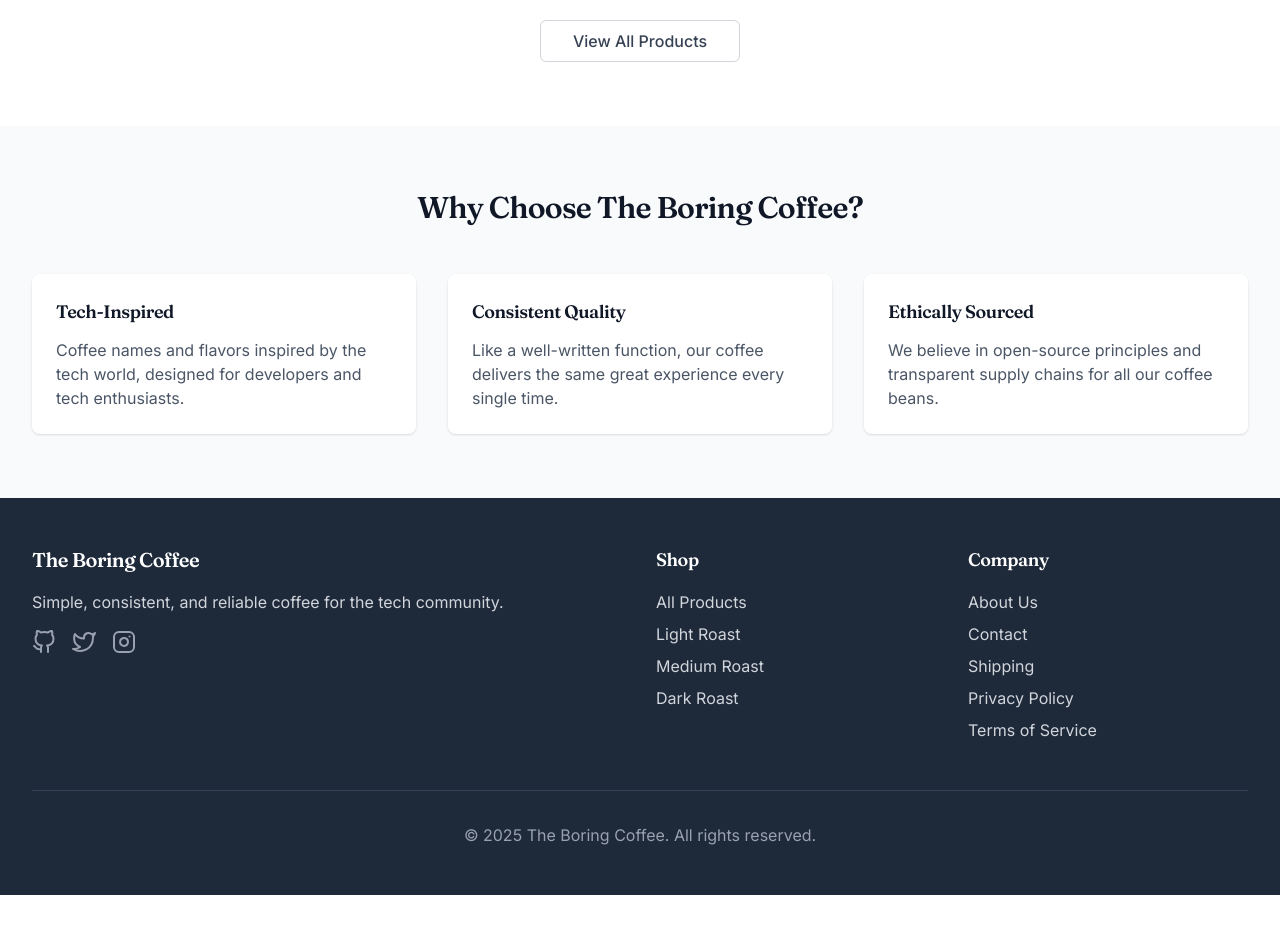
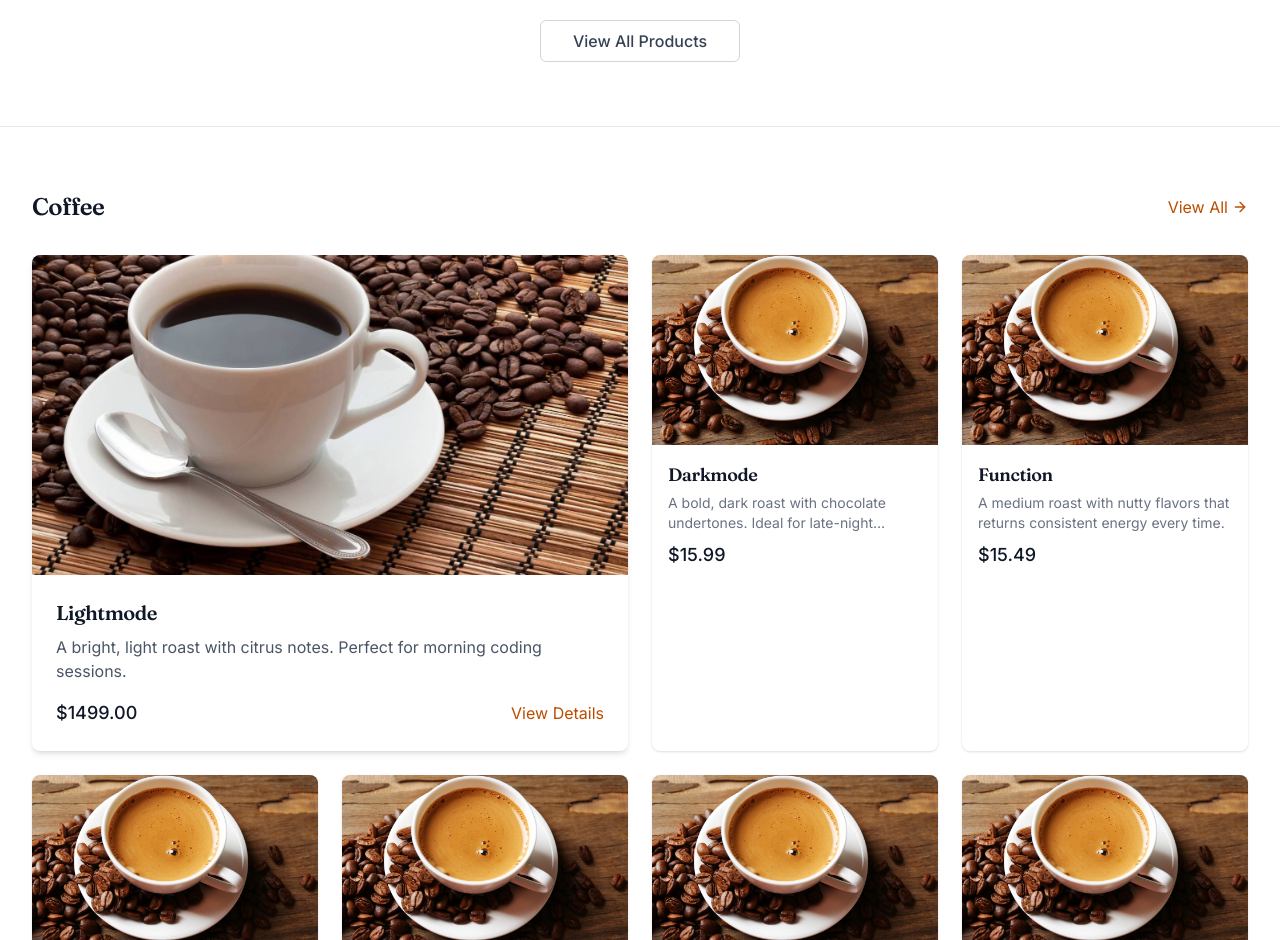
Before and after one commit to danghaonhien/the-boring-coffee, a Next.js app: page / in a window 1280 px wide. Shown: the part 1860-2800 px from the top of the page. Before the commit the page ends 2755 px from the top, so only its background shows below. Built offline with nearby package versions, Linux system fonts and the light colour scheme; a web font is replaced by a local one.

Commit message:
added 2 sections

```diff
--- a/src/app/page.tsx
+++ b/src/app/page.tsx
@@ -2,6 +2,7 @@ import Link from 'next/link';
 import { products } from '../data/products';
 import ProductGrid from '../components/products/ProductGrid';
 import ProductSlider from '../components/products/ProductSlider';
+import CategoryProductGrid from '../components/products/CategoryProductGrid';
 
 export default function Home() {
   // Get featured products (first 3)
@@ -9,6 +10,12 @@ export default function Home() {
 
   // Get new products (Lightmode and Darkmode)
   const newProducts = products.filter(p => p.id === '1' || p.id === '2');
+
+  // Get coffee products
+  const coffeeProducts = products.filter(p => p.category === 'coffee');
+
+  // Get coffee kit products
+  const coffeeKitProducts = products.filter(p => p.category === 'coffee-kit');
 
   return (
     <div>
@@ -28,7 +35,7 @@ export default function Home() {
           <div className="mt-10">
             <Link
               href="/products"
-              className="inline-block bg-indigo-600 border border-transparent rounded-md py-3 px-8 font-medium text-white hover:bg-indigo-700"
+              className="inline-block bg-amber-700 border border-transparent rounded-md py-3 px-8 font-medium text-white hover:bg-amber-800 transition-colors duration-200"
             >
               Shop Now
             </Link>
@@ -39,15 +46,15 @@ export default function Home() {
       {/* New products slider section */}
       <div className="max-w-7xl mx-auto px-4 sm:px-6 lg:px-8 py-16 border-b border-gray-200">
         <div className="flex justify-between items-center mb-8">
-          <h2 className="text-3xl font-extrabold text-gray-900">New Products</h2>
+          <h2 className="text-3xl font-display font-bold text-gray-900">New Products</h2>
           <p className="text-gray-500">Drag to explore</p>
         </div>
         <ProductSlider products={newProducts} />
       </div>
 
       {/* Featured products section */}
-      <div className="max-w-7xl mx-auto px-4 sm:px-6 lg:px-8 py-16">
-        <h2 className="text-3xl font-extrabold text-gray-900 mb-8">Featured Products</h2>
+      <div className="max-w-7xl mx-auto px-4 sm:px-6 lg:px-8 py-16 border-b border-gray-200">
+        <h2 className="text-3xl font-display font-bold text-gray-900 mb-8">Featured Products</h2>
         <ProductGrid products={featuredProducts} />
         <div className="mt-12 text-center">
           <Link
@@ -59,25 +66,39 @@ export default function Home() {
         </div>
       </div>
 
+      {/* Coffee section */}
+      <CategoryProductGrid
+        products={coffeeProducts}
+        title="Coffee"
+        viewAllLink="/products?category=coffee"
+      />
+
+      {/* Coffee Kit section */}
+      <CategoryProductGrid
+        products={coffeeKitProducts}
+        title="Coffee Kit"
+        viewAllLink="/products?category=coffee-kit"
+      />
+
       {/* Features section */}
       <div className="bg-gray-50">
         <div className="max-w-7xl mx-auto px-4 sm:px-6 lg:px-8 py-16">
-          <h2 className="text-3xl font-extrabold text-gray-900 text-center mb-12">Why Choose The Boring Coffee?</h2>
+          <h2 className="text-3xl font-display font-bold text-gray-900 text-center mb-12">Why Choose The Boring Coffee?</h2>
           <div className="grid grid-cols-1 md:grid-cols-3 gap-8">
             <div className="bg-white p-6 rounded-lg shadow-sm">
-              <h3 className="text-lg font-semibold text-gray-900 mb-3">Tech-Inspired</h3>
+              <h3 className="text-lg font-serif font-semibold text-gray-900 mb-3">Tech-Inspired</h3>
               <p className="text-gray-600">
                 Coffee names and flavors inspired by the tech world, designed for developers and tech enthusiasts.
               </p>
             </div>
             <div className="bg-white p-6 rounded-lg shadow-sm">
-              <h3 className="text-lg font-semibold text-gray-900 mb-3">Consistent Quality</h3>
+              <h3 className="text-lg font-serif font-semibold text-gray-900 mb-3">Consistent Quality</h3>
               <p className="text-gray-600">
                 Like a well-written function, our coffee delivers the same great experience every single time.
               </p>
             </div>
             <div className="bg-white p-6 rounded-lg shadow-sm">
-              <h3 className="text-lg font-semibold text-gray-900 mb-3">Ethically Sourced</h3>
+              <h3 className="text-lg font-serif font-semibold text-gray-900 mb-3">Ethically Sourced</h3>
               <p className="text-gray-600">
                 We believe in open-source principles and transparent supply chains for all our coffee beans.
               </p>
--- /dev/null
+++ b/src/components/products/CategoryProductGrid.tsx
@@ -0,0 +1,102 @@
+'use client';
+
+import { useState } from 'react';
+import Link from 'next/link';
+import Image from 'next/image';
+import { Product } from '../../types/database.types';
+import ProductCard from './ProductCard';
+import { FiArrowRight } from 'react-icons/fi';
+
+type CategoryProductGridProps = {
+  products: Product[];
+  title: string;
+  viewAllLink: string;
+  initialCount?: number;
+};
+
+export default function CategoryProductGrid({
+  products,
+  title,
+  viewAllLink,
+  initialCount = 7 // Default to 7 items (1 featured + 6 regular in first 3 rows)
+}: CategoryProductGridProps) {
+  const [showMore, setShowMore] = useState(false);
+
+  // If no products, don't render anything
+  if (!products || products.length === 0) {
+    return null;
+  }
+
+  // Featured product is the first one
+  const featuredProduct = products[0];
+
+  // The rest of the products
+  const restProducts = products.slice(1);
+
+  // Determine the number of products to display initially
+  const displayProducts = showMore ? restProducts : restProducts.slice(0, initialCount - 1);
+
+  const hasMoreProducts = restProducts.length > initialCount - 1;
+
+  return (
+    <div className="max-w-7xl mx-auto px-4 sm:px-6 lg:px-8 py-16 border-b border-gray-200">
+      <div className="flex justify-between items-center mb-8">
+        <h2 className="text-2xl font-display font-bold text-gray-900">{title}</h2>
+        <Link
+          href={viewAllLink}
+          className="text-amber-700 hover:text-amber-600 flex items-center"
+        >
+          View All <FiArrowRight className="ml-1" />
+        </Link>
+      </div>
+
+      <div className="grid grid-cols-1 md:grid-cols-2 lg:grid-cols-4 gap-6">
+        {/* Featured product taking 2 columns */}
+        <div className="md:col-span-2 lg:col-span-2">
+          <div className="bg-white rounded-lg shadow-md overflow-hidden h-full flex flex-col">
+            <div className="relative h-80 w-full bg-gray-200">
+              {featuredProduct.image_url && (
+                <Image
+                  src={featuredProduct.image_url}
+                  alt={featuredProduct.name}
+                  fill
+                  className="object-cover"
+                />
+              )}
+            </div>
+            <div className="p-6 flex-grow flex flex-col">
+              <h3 className="text-xl font-bold text-gray-900">{featuredProduct.name}</h3>
+              <p className="text-gray-600 mt-2 flex-grow">{featuredProduct.description}</p>
+              <div className="mt-4 flex justify-between items-center">
+                <p className="text-lg font-medium text-gray-900">${featuredProduct.price.toFixed(2)}</p>
+                <Link
+                  href={`/products/${featuredProduct.id}`}
+                  className="text-amber-700 hover:text-amber-600"
+                >
+                  View Details
+                </Link>
+              </div>
+            </div>
+          </div>
+        </div>
+
+        {/* Rest of the products */}
+        {displayProducts.map((product) => (
+          <ProductCard key={product.id} product={product} />
+        ))}
+      </div>
+
+      {/* Show more button */}
+      {hasMoreProducts && !showMore && (
+        <div className="mt-8 text-center">
+          <button
+            onClick={() => setShowMore(true)}
+            className="inline-block bg-white border border-gray-300 rounded-md py-2 px-8 font-medium text-gray-700 hover:bg-gray-50"
+          >
+            Show More
+          </button>
+        </div>
+      )}
+    </div>
+  );
+}
--- a/src/data/products.ts
+++ b/src/data/products.ts
@@ -9,7 +9,7 @@ export const products: Product[] = [
     price: 1499, // $14.99
     image_url: '/images/lightmode.jpg',
     stock: 100,
-    category: 'light-roast',
+    category: 'coffee',
   },
   {
     id: '2',
@@ -19,7 +19,7 @@ export const products: Product[] = [
     price: 1599, // $15.99
     image_url: '/images/darkmode.jpg',
     stock: 100,
-    category: 'dark-roast',
+    category: 'coffee',
   },
   {
     id: '3',
@@ -29,7 +29,7 @@ export const products: Product[] = [
     price: 1549, // $15.49
     image_url: '/images/darkmode.jpg',
     stock: 100,
-    category: 'medium-roast',
+    category: 'coffee',
   },
   {
     id: '4',
@@ -39,7 +39,7 @@ export const products: Product[] = [
     price: 1699, // $16.99
     image_url: '/images/darkmode.jpg',
     stock: 100,
-    category: 'blend',
+    category: 'coffee',
   },
   {
     id: '5',
@@ -49,7 +49,7 @@ export const products: Product[] = [
     price: 1549, // $15.49
     image_url: '/images/darkmode.jpg',
     stock: 100,
-    category: 'medium-roast',
+    category: 'coffee',
   },
   {
     id: '6',
@@ -59,6 +59,86 @@ export const products: Product[] = [
     price: 1649, // $16.49
     image_url: '/images/darkmode.jpg',
     stock: 100,
-    category: 'specialty',
+    category: 'coffee',
+  },
+  {
+    id: '7',
+    created_at: new Date().toISOString(),
+    name: 'Debugger Mug',
+    description: 'A large 16oz mug for those long debugging sessions. Keeps your coffee warm while you solve bugs.',
+    price: 1899, // $18.99
+    image_url: '/images/debugger-mug.jpg',
+    stock: 50,
+    category: 'coffee-kit',
+  },
+  {
+    id: '8',
+    created_at: new Date().toISOString(),
+    name: 'Pour Over Kit',
+    description: 'Complete pour-over setup with a glass dripper, stand, and filter papers. For precision brewing.',
+    price: 3499, // $34.99
+    image_url: '/images/pour-over-kit.jpg',
+    stock: 25,
+    category: 'coffee-kit',
+  },
+  {
+    id: '9',
+    created_at: new Date().toISOString(),
+    name: 'Coffee Scale',
+    description: 'Digital scale with timer function for the perfect coffee-to-water ratio every time.',
+    price: 2499, // $24.99
+    image_url: '/images/coffee-scale.jpg',
+    stock: 30,
+    category: 'coffee-kit',
+  },
+  {
+    id: '10',
+    created_at: new Date().toISOString(),
+    name: 'Burr Grinder',
+    description: 'Electric burr grinder with multiple grind settings for all brewing methods.',
+    price: 6999, // $69.99
+    image_url: '/images/burr-grinder.jpg',
+    stock: 15,
+    category: 'coffee-kit',
+  },
+  {
+    id: '11',
+    created_at: new Date().toISOString(),
+    name: 'Travel French Press',
+    description: 'Insulated French press that\'s perfect for the developer on the go.',
+    price: 2999, // $29.99
+    image_url: '/images/travel-french-press.jpg',
+    stock: 20,
+    category: 'coffee-kit',
+  },
+  {
+    id: '12',
+    created_at: new Date().toISOString(),
+    name: 'Cache',
+    description: 'Our limited edition seasonal blend. Quick to access, full of memorably complex flavors.',
+    price: 1899, // $18.99
+    image_url: '/images/darkmode.jpg',
+    stock: 50,
+    category: 'coffee',
+  },
+  {
+    id: '13',
+    created_at: new Date().toISOString(),
+    name: 'Query',
+    description: 'A structured, methodical medium-dark roast with a smooth, database-friendly finish.',
+    price: 1599, // $15.99
+    image_url: '/images/query.jpg',
+    stock: 80,
+    category: 'coffee',
+  },
+  {
+    id: '14',
+    created_at: new Date().toISOString(),
+    name: 'Cold Brew Maker',
+    description: 'Glass carafe with removable filter for making smooth, low-acid cold brew at home.',
+    price: 3899, // $38.99
+    image_url: '/images/cold-brew-maker.jpg',
+    stock: 25,
+    category: 'coffee-kit',
   },
 ];
```
